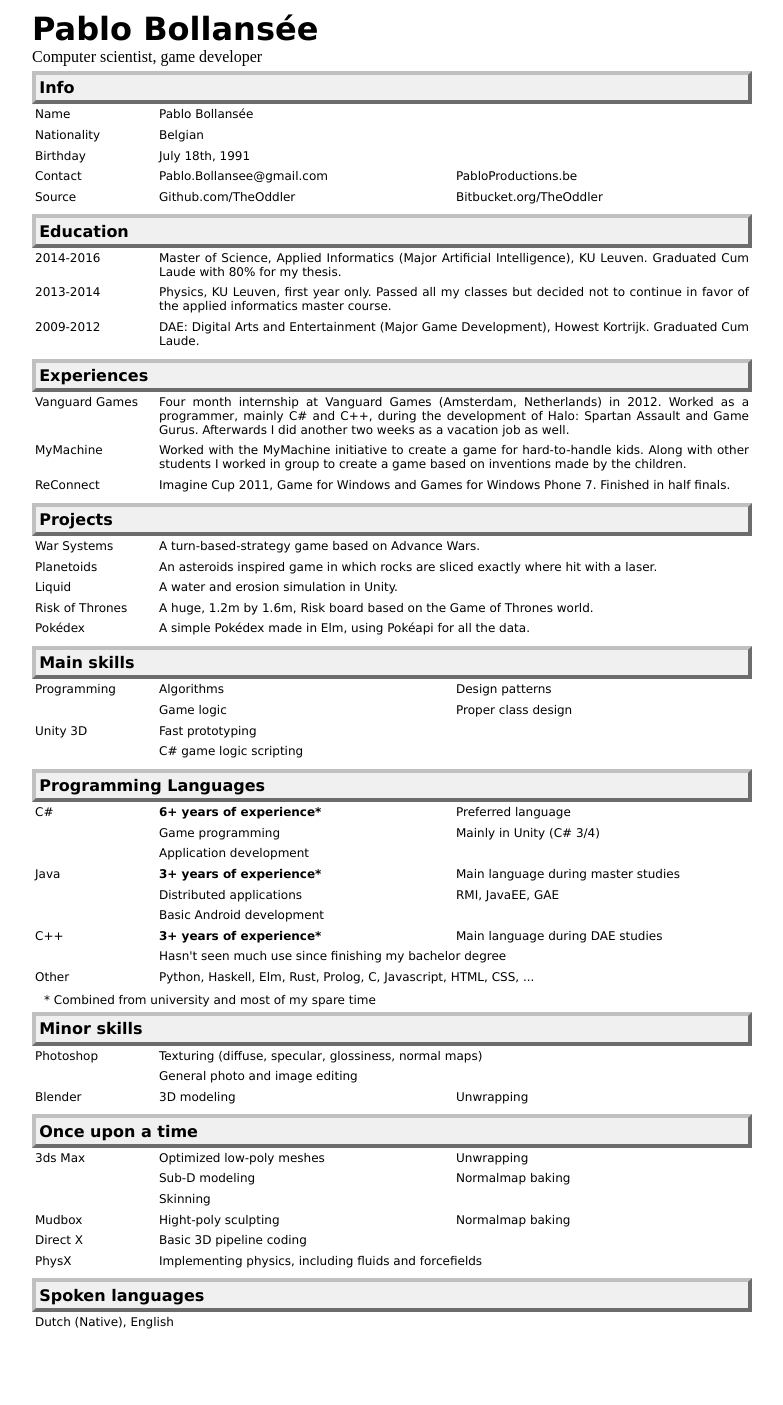
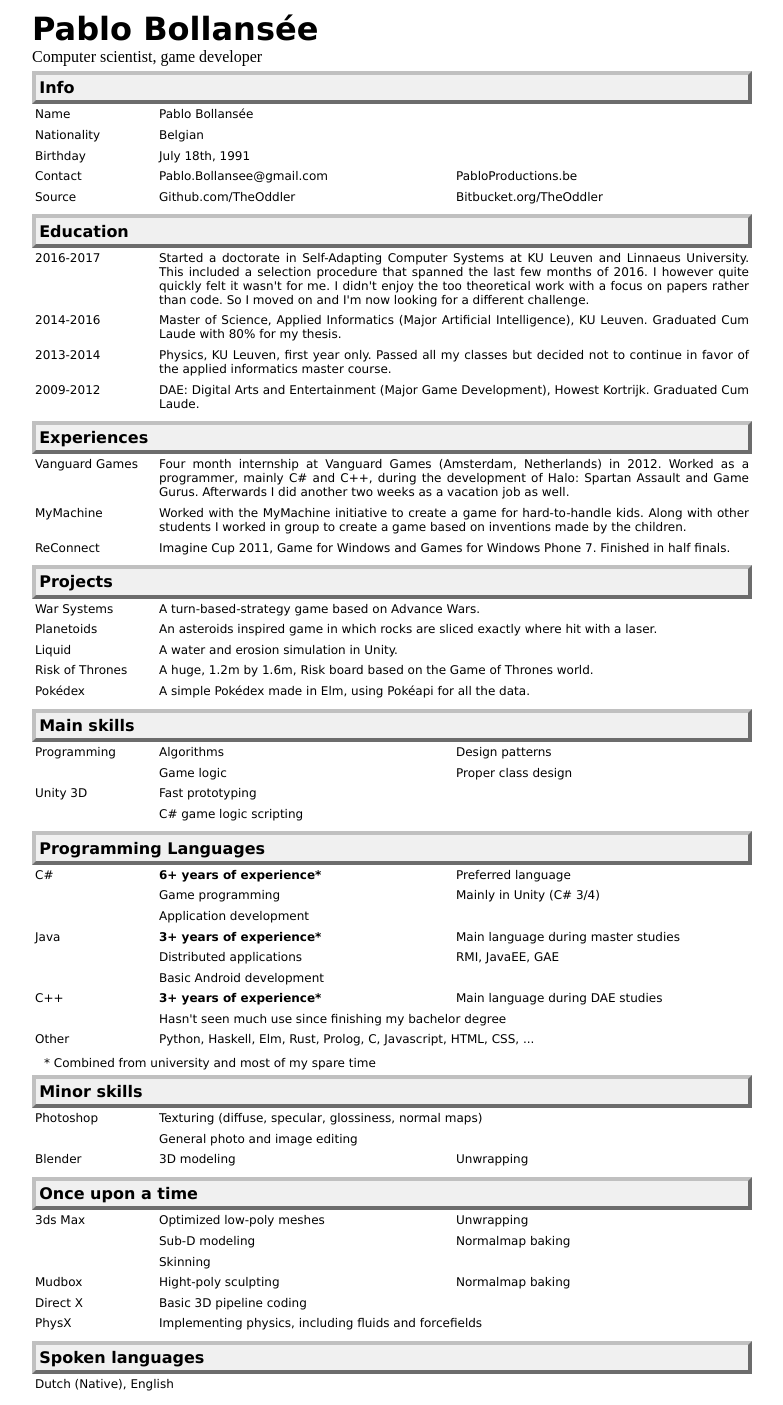
Before and after one commit to TheOddler/theoddler.github.io, a Jekyll site: the page built from cv/index.html, in a window 1280 px wide. Shown: the whole page, without its empty margins (248-1031 px from the left). Built offline with Jekyll 4.4.1, drawn with Linux system fonts in a browser that asks for light colours; before the commit the page ends 1342 px from its top, so only the background shows below that.

Commit message:
Added section about doctorate.

```diff
--- a/_includes/about.md
+++ b/_includes/about.md
@@ -28,6 +28,12 @@
 ### Education
 
 <table>
+	<tr>
+		<td>2016-2017</td>
+		<td>Started a doctorate in Self-Adapting Computer Systems at KU Leuven and Linnaeus University. This included a selection procedure that spanned the last few months of 2016.
+		I however quite quickly felt it wasn't for me. I didn't enjoy the too theoretical work with a focus on papers rather than code.
+		So I moved on and I'm now looking for a different challenge.</td>
+	</tr>
 	<tr>
 		<td>2014-2016</td>
 		<td>Master of Science, Applied Informatics (Major Artificial Intelligence), KU Leuven.
```
